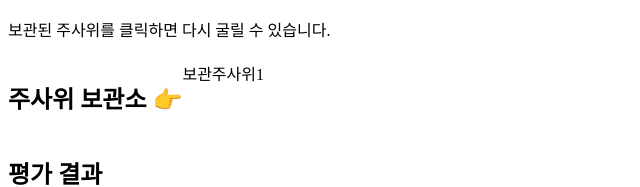
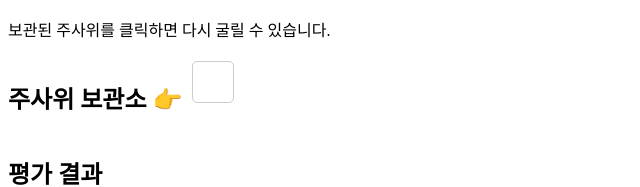
Before and after one commit to skojphy/yachtbe, a SvelteKit app: page / in a window 1280 px wide. Both pictures are taken after a click on the button 114 px from the left and 109 px from the top of the page. Shown: the part 309-496 px from the top of the page, without its empty margins (0-640 px from the left). Built offline with nearby package versions, Linux system fonts and the light colour scheme.

Commit message:
:sparkles: 보관된 주사위 주사위 보관소에 표시

```diff
--- a/src/routes/+page.svelte
+++ b/src/routes/+page.svelte
@@ -59,9 +59,11 @@
 
 	<div class="stored-dice-container">
 		<h2>주사위 보관소 👉</h2>
-		<div class="stored-dice">
-			<div>보관주사위1</div>
-		</div>
+		{#each storedDice as { id, value } (id)}
+			<div class="stored-dice">
+				<DiceEyes {value} />
+			</div>
+		{/each}
 	</div>
 
 	<div class="results">
@@ -127,4 +129,18 @@
 		margin-top: 20px;
 		display: flex;
 	}
+
+	.stored-dice {
+		position: relative;
+		width: 40px;
+		height: 40px;
+		background-color: white;
+		border: 1px solid #ccc;
+		border-radius: 5px;
+		display: flex;
+		justify-content: center;
+		align-items: center;
+		font-size: 15px;
+		margin: 0 10px;
+	}
 </style>
```
